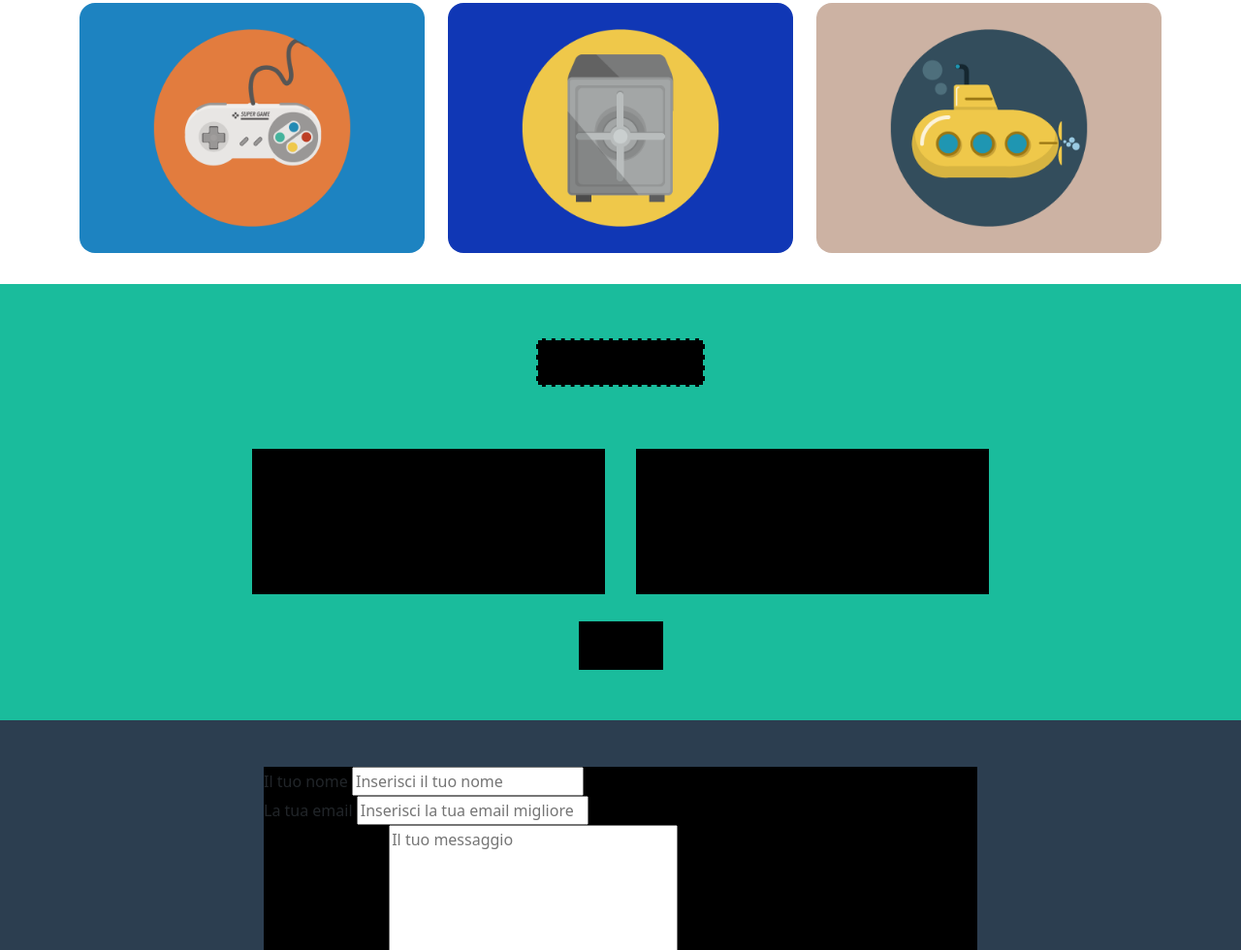
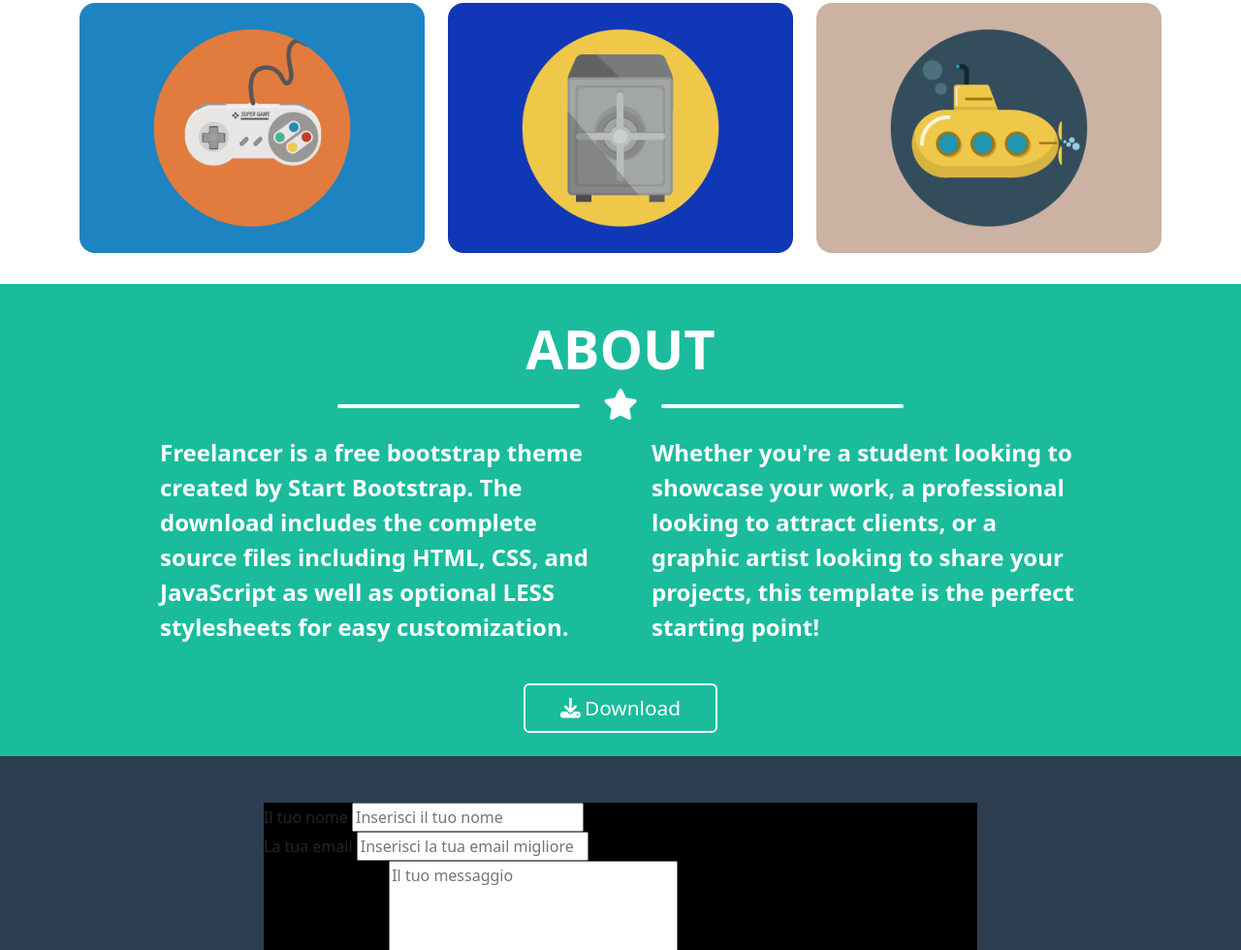
Before and after one commit to slivcaigor/html-css-bootstrap-freelancer, a plain HTML site: page index.html in a window 1280 px wide. Shown: the part 1000-1980 px from the top of the page at 97% size. Drawn offline with nearby package versions, Linux system fonts and the light colour scheme.

Commit message:
About Section

```diff
--- a/css/style.css
+++ b/css/style.css
@@ -117,37 +117,40 @@
   max-width: 100%;
 }
 
+/*************************************************
+  ABOUT SECTION
+ *************************************************/
+.about {
+  background-color: var(--accent-clr);
+}
+
+.left-text,
+.right-text {
+  color: var(--title-w-clr);
+  font-weight: 600;
+  font-size: clamp(1.2rem, 3.5vw, 1.5rem);
+}
+
+.btn-download {
+  border: 2px solid var(--title-w-clr);
+  width: min(50vw, 200px);
+}
+
+.btn-download span {
+  color: var(--title-w-clr);
+  font-size: clamp(1.2rem, 3.5vw, 1.3rem);
+}
+
+.btn-download i {
+  color: var(--title-w-clr);
+  font-size: clamp(1.2rem, 3.5vw, 1.3rem);
+}
 
 
 
 
 
 
-
-
-/* Section About */
-.about {
-  background-color: var(--accent-clr);
-}
-
-.about-title {
-  background-color: var(--title-b-clr);
-  border: dashed 2px var(--accent-clr);
-  height: 50px;
-}
-
-.left-text,
-.right-text {
-  height: 150px;
-  background-color: var(--title-b-clr);
-  border: dashed 2px var(--border-clr);
-}
-
-.btn-download {
-  background-color: var(--title-b-clr);
-  border: dashed 2px var(--border-clr);
-  height: 50px;
-}
 
 /* Section Contact Me */
 .contact-me {
--- a/index.html
+++ b/index.html
@@ -73,7 +73,7 @@
       </div>
 
       <div class="container">
-        <div class="row d-flex flex-wrap mb-2 justify-content-around">
+        <div class="row mb-2">
           <div class="col-12 col-md-6 col-xl-4">
             <div class="portfolio-card pb-4">
               <img class="rounded-4" src="./img/cabin.png" alt="Image of a cabin in the woods">
@@ -108,32 +108,32 @@
       </div>
     </section>
 
-    <section class="about p-5">
-      <div class="container">
-        <div class="row justify-content-center">
-          <div class="col-2 p-2">
-            <div class="about-title"></div>
+    <section class="about">
+      <div class="container py-4">
+        <div class="row text-center">
+          <div class="col">
+            <div class="hero-text">about</div>
+            <div class="decoration">
+              <span><i class="fa-solid fa-star px-4 align-middle"></i></span>
+            </div>
           </div>
         </div>
-
         <div class="row justify-content-center">
-          <div class="col-3 mt-3 p-2">
-            <div class="decoration"></div>
+          <div class="col-12 col-md-5 col-xl-5 m-3 px-3">
+            <div class="left-text">
+              Freelancer is a free bootstrap theme created by Start Bootstrap. The download includes the complete source
+              files including HTML, CSS, and JavaScript as well as optional LESS stylesheets for easy customization.
+            </div>
           </div>
-        </div>
-
-        <div class="row justify-content-center">
-          <div class="col-4 mt-3 mx-2 p-2">
-            <div class="left-text"></div>
+          <div class="col-12 col-md-5 col-xl-5 m-3 px-3">
+            <div class="right-text">
+              Whether you're a student looking to showcase your work, a professional looking to attract clients, or a
+              graphic artist looking to share your projects, this template is the perfect starting point!
+            </div>
           </div>
-          <div class="col-4 mt-3 mx-2 p-2">
-            <div class="right-text"></div>
-          </div>
-        </div>
-
-        <div class="row justify-content-center">
-          <div class="col-1 mt-3 p-1">
-            <div class="btn-download"></div>
+          <div class="btn-download rounded py-2 text-center mt-4">
+            <i class="fa-solid fa-download"></i>
+            <span>Download</span>
           </div>
         </div>
       </div>
```
